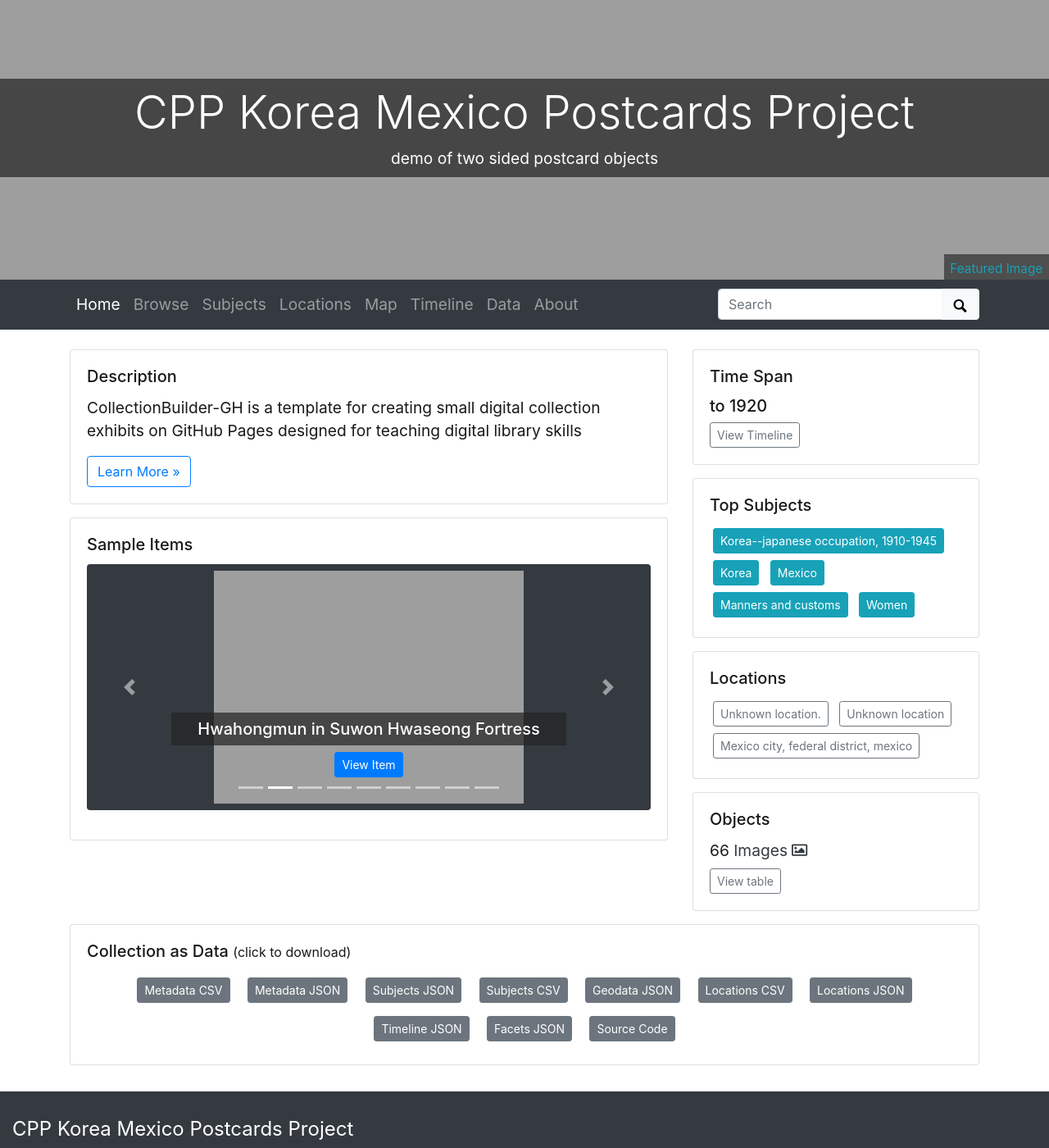
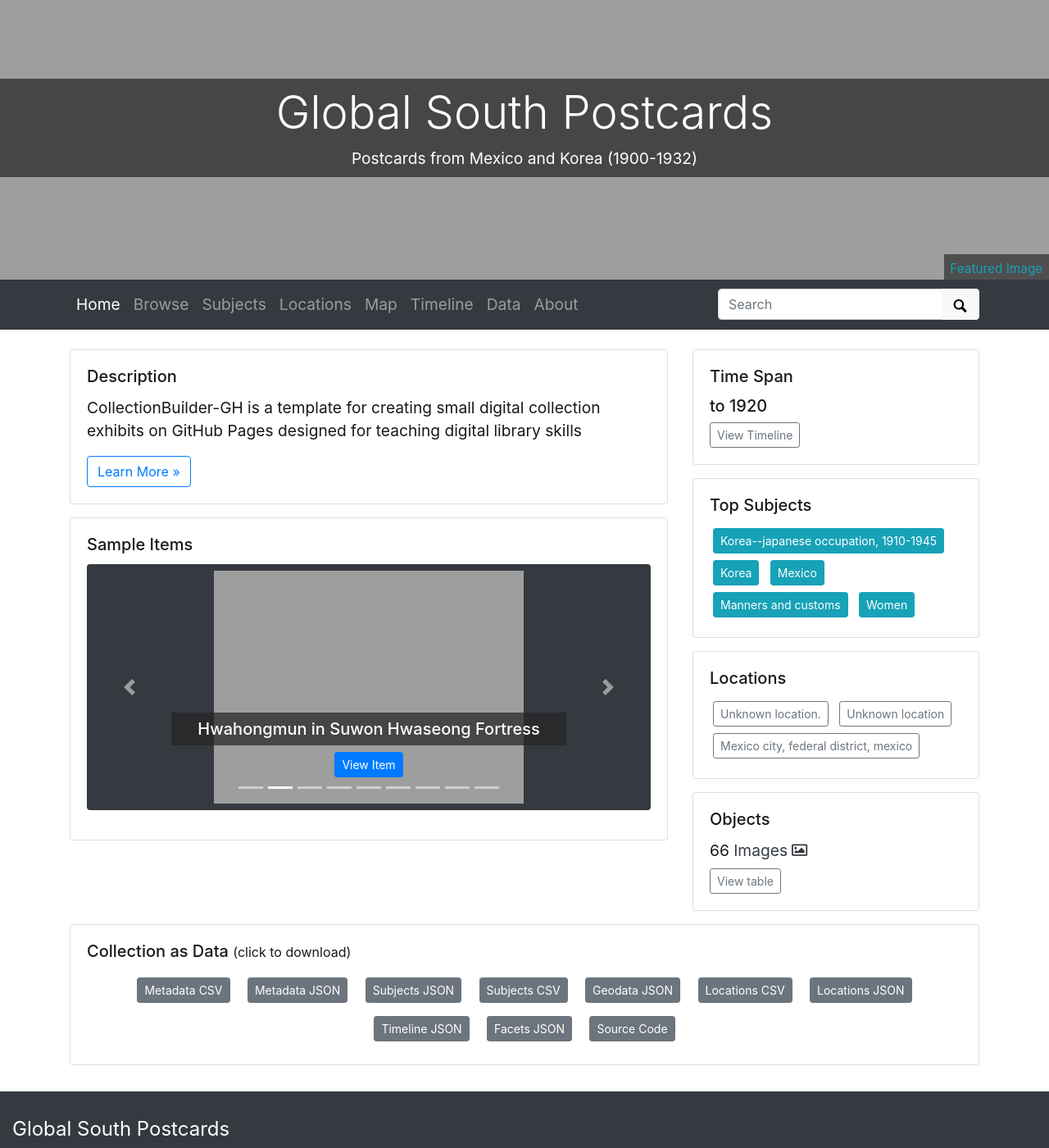
Before and after one commit to CPP-Korea-Mexico-Postcards-Project/global-south-postcards, a Jekyll site: the page built from index.md, in a window 1280 px wide and 1400 px high. Shown: the whole window at 82% size. Built offline with Jekyll 4.4.1, drawn with Linux system fonts in a browser that asks for light colours.

Commit message:
Update _config.yml

```diff
--- a/_config.yml
+++ b/_config.yml
@@ -18,9 +18,9 @@ source-code: https://github.com/evanwill/cb-gh-postcards
 # SITE SETTINGS
 #
 # title of site appears in banner
-title: CPP Korea Mexico Postcards Project
+title: Global South Postcards
 # tagline, a short phrase that will appear throughout the site in the top banner
-tagline: demo of two sided postcard objects
+tagline: Postcards from Mexico and Korea (1900-1932)
 # description appears in meta tags and other locations
 # this description might appear in search result lists, keep around 160 characters max
 description: "CollectionBuilder-GH is a template for creating small digital collection exhibits on GitHub Pages designed for teaching digital library skills"
```
